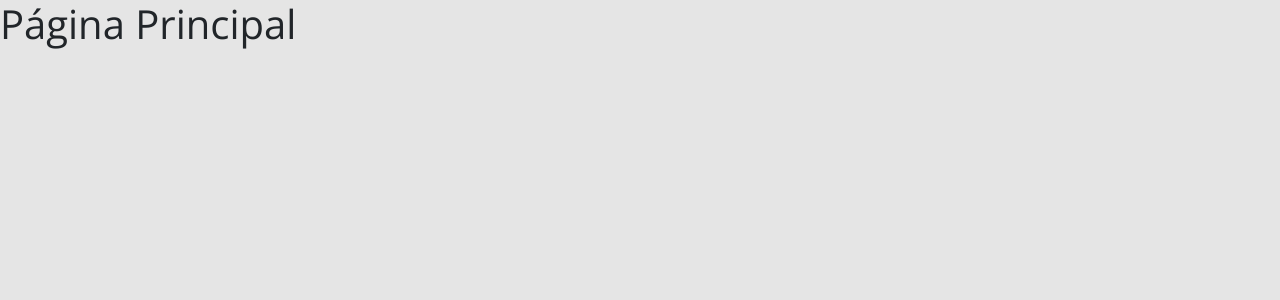
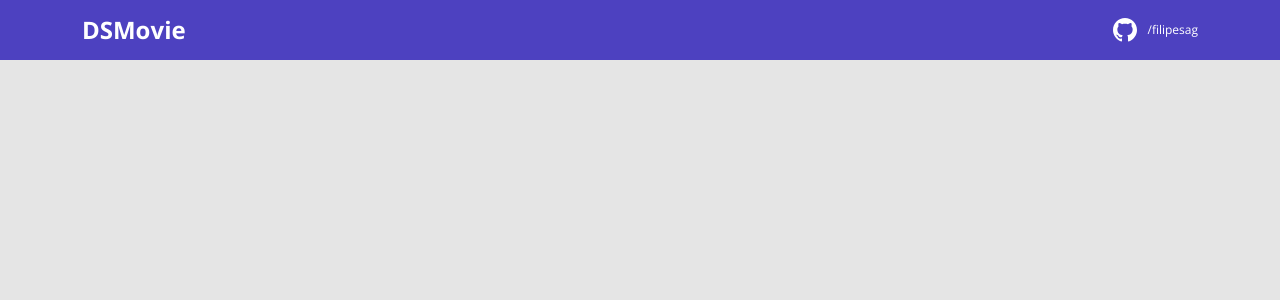
Before and after one commit to filipesag/dsmovie, a React (Create React App) app in the folder frontend/: page / in a window 1280 px wide. Shown: the top 300 px of the page. Built offline with nearby package versions, Linux system fonts and the light colour scheme.

Commit message:
Navbar creation

```diff
--- a/frontend/public/index.html
+++ b/frontend/public/index.html
@@ -18,6 +18,5 @@
   <body>
     <noscript>Você precisa habilitar JavaScript para habilitar o app.</noscript>
     <div id="root"></div>
-
   </body>
 </html>
--- a/frontend/src/App.tsx
+++ b/frontend/src/App.tsx
@@ -1,8 +1,9 @@
+import Navbar from "components/navbar";
 
 
 function App() {
   return (
-    <h1>Página Principal</h1>
+    <Navbar />
   );
 }
 
--- /dev/null
+++ b/frontend/src/components/navbar/index.tsx
@@ -0,0 +1,23 @@
+import { ReactComponent as GithubIcon } from 'assets/img/github.svg';
+import './style.css';
+
+function navbar() {
+
+    return (
+        <header>
+            <nav className="container">
+                <div className="dsmovie-nav-content">
+                    <h1>DSMovie</h1>
+                    <a href="https://github.com/filipesag" target="_blank" rel="noreferrer">
+                        <div className='dsmovie-contact-container'>
+                            <GithubIcon />
+                            <p className="dsmovie-contact-link">/filipesag</p>
+                        </div>
+                    </a>
+                </div>
+            </nav>
+        </header>
+    );
+}
+
+export default navbar;
--- /dev/null
+++ b/frontend/src/components/navbar/style.css
@@ -0,0 +1,31 @@
+header {
+    background-color: var(--color-primary);
+    height: 60px;
+    display: flex;
+    align-items: center;
+}
+
+.dsmovie-nav-content {
+    display: flex;
+    justify-content: space-between;
+    align-items: center;
+    color: #FFF;
+}
+
+.dsmovie-nav-content h1 {
+    margin: 0;
+    font-weight: 700;
+    font-size: 24px;
+
+
+}
+
+.dsmovie-contact-container {
+    display: flex;
+    align-items: center;
+}
+
+.dsmovie-contact-link {
+    margin: 0 0 0 10px;
+    font-size: 12px;
+}
--- a/frontend/tsconfig.json
+++ b/frontend/tsconfig.json
@@ -1,5 +1,6 @@
 {
   "compilerOptions": {
+    "baseUrl": "./src",
     "target": "es5",
     "lib": [
       "dom",
```
Also changed, not shown: frontend/src/assets/img/github.svg (added).
